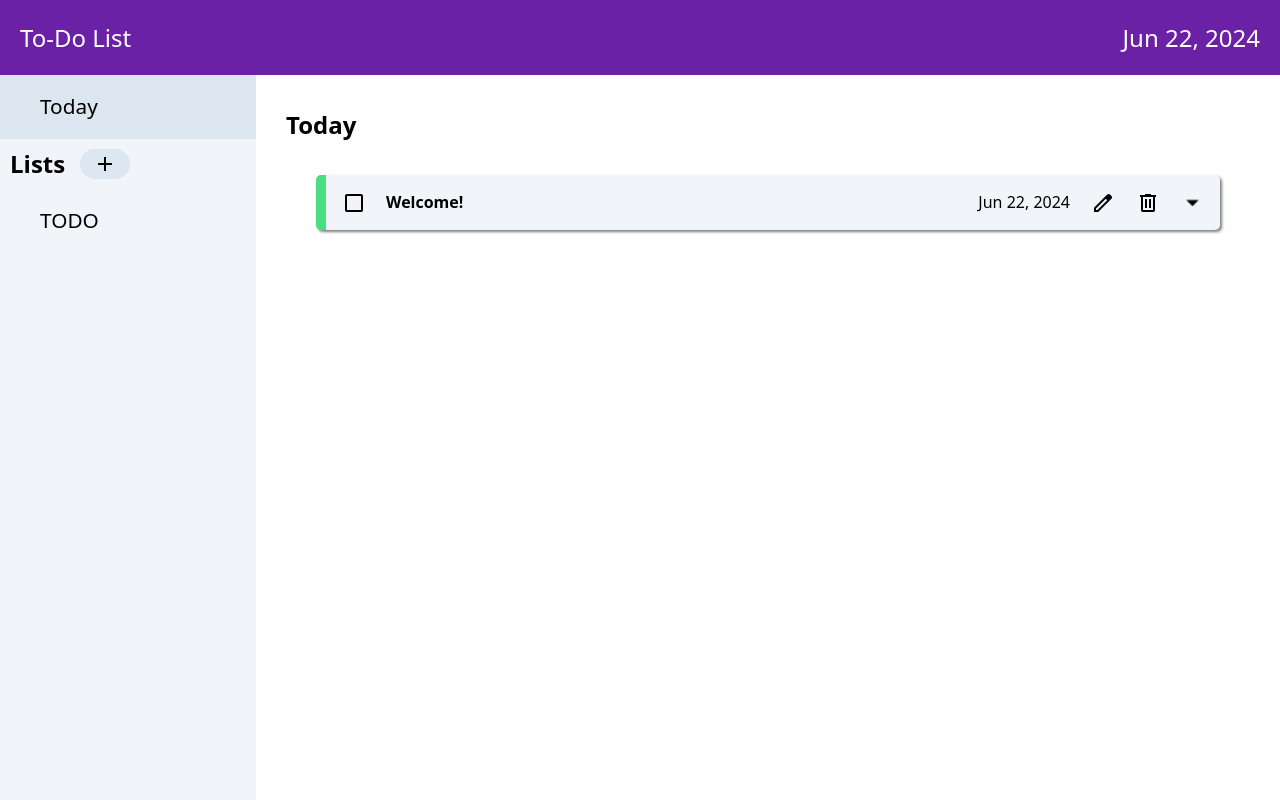
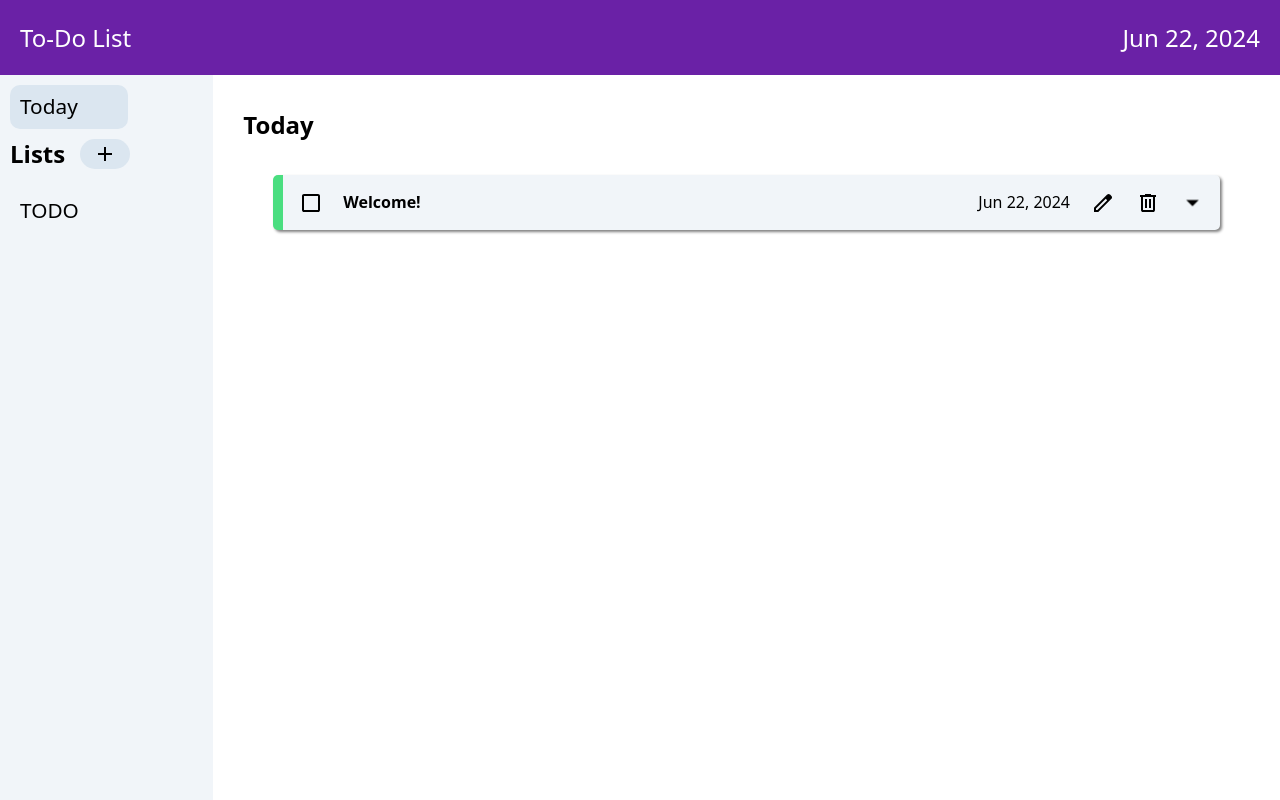
Before and after one commit to JackBogart/todo-list, a website built with webpack: page src/index.html in a window 1280 px wide. Built offline with nearby package versions, Linux system fonts and the light colour scheme; files whose address does not match are found by name.

Commit message:
Clean up comments and finalize styles
I was a little unhappy with the sidebar styling selecting a project,
looked too blocky. Did some work to make it look nicer, also cleaned
up comments and an unused webpack module.

```diff
--- a/src/css/styles.css
+++ b/src/css/styles.css
@@ -17,7 +17,7 @@ body {
 }
 body {
     display: grid;
-    grid-template: 75px 1fr / 1fr 4fr;
+    grid-template: 75px 1fr / 1fr 5fr;
     grid-template-areas:
         'header header'
         'sidebar main-content';
@@ -50,29 +50,40 @@ ul {
 }
 
 .project {
-    position: relative;
     border: none;
+    display: flex;
+    justify-content: start;
 }
 
 button {
     cursor: pointer;
 }
 
-.project > button {
+.project-btn {
+    position: relative;
     background-color: transparent;
     border: none;
     font-size: 1.3rem;
     appearance: none;
-    padding: 20px 70px 20px 40px;
-    width: 100%;
-    text-align: left;
+    padding: 10px 100px 10px 10px;
+    margin: 10px 10px 0px 10px;
+    border-radius: 10px;
 }
 
-.project:not(:active):hover {
+.today > .project-btn {
+    padding: 10px 50px 10px 10px;
+}
+
+.project-btn > span {
+    pointer-events: none;
+    word-break: break-word;
+}
+
+.project-btn:not(:active):hover {
     background-color: var(--dark-grey);
 }
 
-.project.active {
+.project.active > .project-btn {
     background-color: var(--dark-grey);
 }
 
@@ -90,7 +101,7 @@ button {
     display: none;
     gap: 10px;
     right: 10px;
-    top: 30%;
+    top: 25%;
     z-index: 1;
 }
 
@@ -336,13 +347,13 @@ dialog {
     position: relative;
 }
 
-.today::before {
+.today > button::before {
     content: ' ';
     position: absolute;
     background: url('../img/today.svg') no-repeat center center;
     width: 24px;
     height: 24px;
-    top: 20px;
-    left: 10px;
+    top: 25%;
+    right: 10px;
     pointer-events: none;
 }
--- a/src/js/controller.js
+++ b/src/js/controller.js
@@ -7,13 +7,11 @@ export default class Controller {
     #currProject;
     #projectManager;
     #view;
-    #todayProjects;
 
     constructor() {
         this.#currProject = null;
         this.#projectManager = new ProjectManager();
         this.#view = new View();
-        this.#todayProjects = [];
 
         this.#view.bindSelectProject(this.handleSelectProject.bind(this));
         this.#view.bindDeleteTask(this.handleDeleteTask.bind(this), this.handleDeleteTodayTask.bind(this));
--- a/src/js/index.js
+++ b/src/js/index.js
@@ -1,8 +1,3 @@
-// import { formatInTimeZone } from 'date-fns-tz';
-
-// import ProjectManager from './projectManager';
-// import View from './view';
-
 import 'normalize.css';
 import '../css/styles.css';
 
--- a/src/js/project.js
+++ b/src/js/project.js
@@ -7,12 +7,7 @@ export default class Project {
     constructor(title) {
         this.title = title;
         this.#tasks = [];
-        // this.#init();
     }
-
-    // #init(){
-    //     //create tasks
-    // }
 
     get title() {
         return this.#title;
--- a/src/js/view.js
+++ b/src/js/view.js
@@ -264,8 +264,10 @@ export default class View {
 
         const projectBtn = document.createElement('button');
         projectBtn.type = 'button';
-        projectBtn.textContent = title;
         projectBtn.classList.add('project-btn');
+
+        const projectTitle = document.createElement('span');
+        projectTitle.textContent = title;
 
         const projectControls = document.createElement('div');
         projectControls.classList.add('project-controls');
@@ -279,7 +281,8 @@ export default class View {
         projectControls.appendChild(editBtn);
         projectControls.appendChild(deleteBtn);
 
-        projectEle.appendChild(projectControls);
+        projectBtn.appendChild(projectTitle);
+        projectBtn.appendChild(projectControls);
         projectEle.appendChild(projectBtn);
         document.querySelector('.sidebar > ul').appendChild(projectEle);
     }
--- a/webpack.common.js
+++ b/webpack.common.js
@@ -20,10 +20,6 @@ module.exports = {
                 type: 'asset/resource',
             },
             {
-                test: /\.(woff|woff2|eot|ttf|otf)$/i,
-                type: 'asset/resource',
-            },
-            {
                 test: /\.html$/,
                 use: ['html-loader'],
             },
```
Also changed, not shown: dist/index.html, 8 other files.
